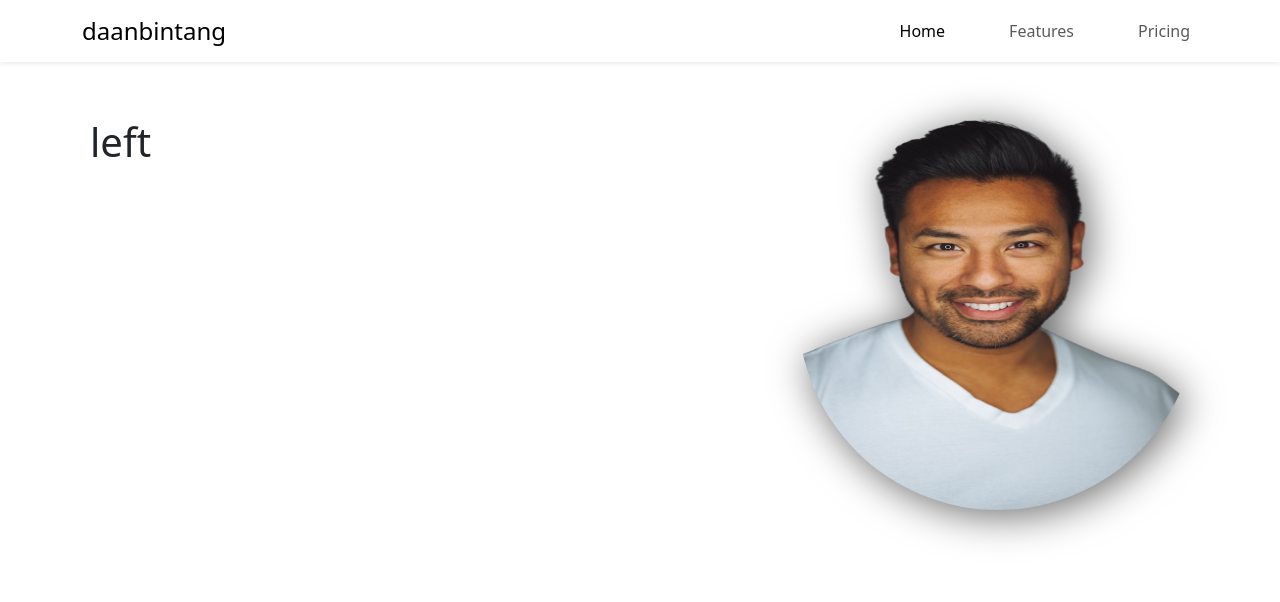
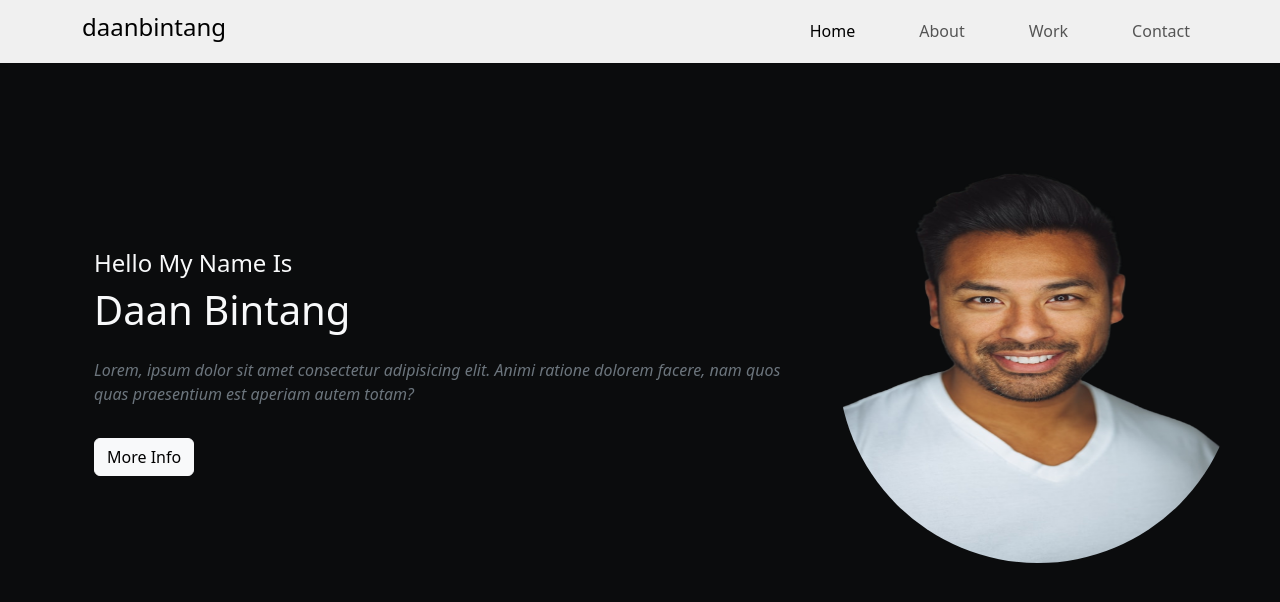
Before and after one commit to athrq/webpage, a plain HTML site: page index.html in a window 1280 px wide. Drawn offline with nearby package versions, Linux system fonts and the light colour scheme.

Commit message:
styling home section

```diff
--- a/index.html
+++ b/index.html
@@ -11,15 +11,15 @@
                integrity="sha384-KK94CHFLLe+nY2dmCWGMq91rCGa5gtU4mk92HdvYe+M/SXH301p5ILy+dN9+nJOZ"
                crossorigin="anonymous"
           />
-          <link rel="stylesheet" href="style.css" />
+          <link rel="stylesheet" href="styling/style.css" />
      </head>
      <body>
-          <header>
+          <header class="position-sticky mb-10">
                <nav class="navbar navbar-expand-lg shadow-sm border-botton">
                     <div class="container ml-auto">
-                         <a class="navbar-brand fw bold fs-4" href="#"
-                              >daanbintang</a
-                         >
+                         <h1 class="navbar-brand fw bold fs-4" href="#">
+                              daanbintang
+                         </h1>
                          <button
                               class="navbar-toggler"
                               type="button"
@@ -32,22 +32,29 @@
                               <span class="navbar-toggler-icon"></span>
                          </button>
                          <div class="collapse navbar-collapse" id="navbarNav">
-                              <ul class="navbar-nav ms-auto">
+                              <ul class="navbar-nav ms-auto d-flex gap-5">
                                    <li class="nav-item">
                                         <a
                                              class="nav-link active"
                                              aria-current="page"
-                                             href="#"
+                                             href="#home"
                                              >Home</a
                                         >
                                    </li>
-                                   <li class="nav-item mx-5">
-                                        <a class="nav-link" href="#"
-                                             >Features</a
+                                   <li class="nav-item">
+                                        <a class="nav-link" href="#about"
+                                             >About</a
                                         >
                                    </li>
                                    <li class="nav-item">
-                                        <a class="nav-link" href="#">Pricing</a>
+                                        <a class="nav-link" href="#work"
+                                             >Work</a
+                                        >
+                                   </li>
+                                   <li class="nav-item">
+                                        <a class="nav-link" href="#contact"
+                                             >Contact</a
+                                        >
                                    </li>
                               </ul>
                          </div>
@@ -55,12 +62,25 @@
                </nav>
           </header>
 
-          <main class="container mt-5">
-               <div class="d-flex justify-content-between">
-                    <div class="p-2">
-                         <h1>left</h1>
+          <!-- home -->
+          <section
+               id="about"
+               class="row d-flex align-items-center container m-auto"
+          >
+               <div class="col-8">
+                    <h4 class="text-light fs-4">Hello My Name Is</h4>
+                    <h1 class="fw bold fs-1 text-light ">Daan Bintang</h1>
+                    <p class="text-secondary fs-6 py-3">
+                         <em
+                              >Lorem, ipsum dolor sit amet consectetur
+                              adipisicing elit. Animi ratione dolorem facere,
+                              nam quos quas praesentium est aperiam autem
+                              totam?</em
+                         >
+                    </p>
+                    <button class="btn btn-light">More Info</button>
                </div>
-                    <div class="person-img">
+               <div class="col-4">
                     <img
                          src="asset/person.png"
                          alt="person"
@@ -69,15 +89,14 @@
                          height="400px"
                     />
                </div>
-               </div>
-          </main>
+          </section>
 
           <script
                src="https://code.jquery.com/jquery-3.6.4.min.js"
                integrity="sha256-oP6HI9z1XaZNBrJURtCoUT5SUnxFr8s3BzRl+cbzUq8="
                crossorigin="anonymous"
           ></script>
-          <script src="app.js"></script>
+          <script src="styling/app.js"></script>
           <script
                src="https://cdn.jsdelivr.net/npm/@popperjs/core@2.11.7/dist/umd/popper.min.js"
                integrity="sha384-zYPOMqeu1DAVkHiLqWBUTcbYfZ8osu1Nd6Z89ify25QV9guujx43ITvfi12/QExE"
--- a/style.css
+++ /dev/null
@@ -1,12 +0,0 @@
-:root {
-     --main-bg-color: #1a1c22;
-     --txt-color: #fef4f4;
-}
-
-.navbar{
-     background: #fff;
-}
-
-.person-img{
-     filter: drop-shadow(5px 5px 20px #666);
-}
--- /dev/null
+++ b/styling/style.css
@@ -0,0 +1,27 @@
+:root {
+     --main-bg-color: #0b0c0d;
+     --txt-color: #f0f0f0;
+}
+*{
+     scroll-behavior: smooth;
+}
+body {
+     background: var(--main-bg-color);
+}
+
+.navbar {
+     background: var(--txt-color);
+}
+#hero {
+     background-image: url(../asset/bg-1.jpg);
+}
+.person-img img{
+     border: 5px solid white;
+}
+.mb-10 {
+     margin-bottom: 100px;
+}
+.btn:hover{
+     background: #444;
+     color: var(--txt-color);
+}
```
Also changed, not shown: styling/app.js (added). Lines whose indentation alone changed are shown as unchanged.
